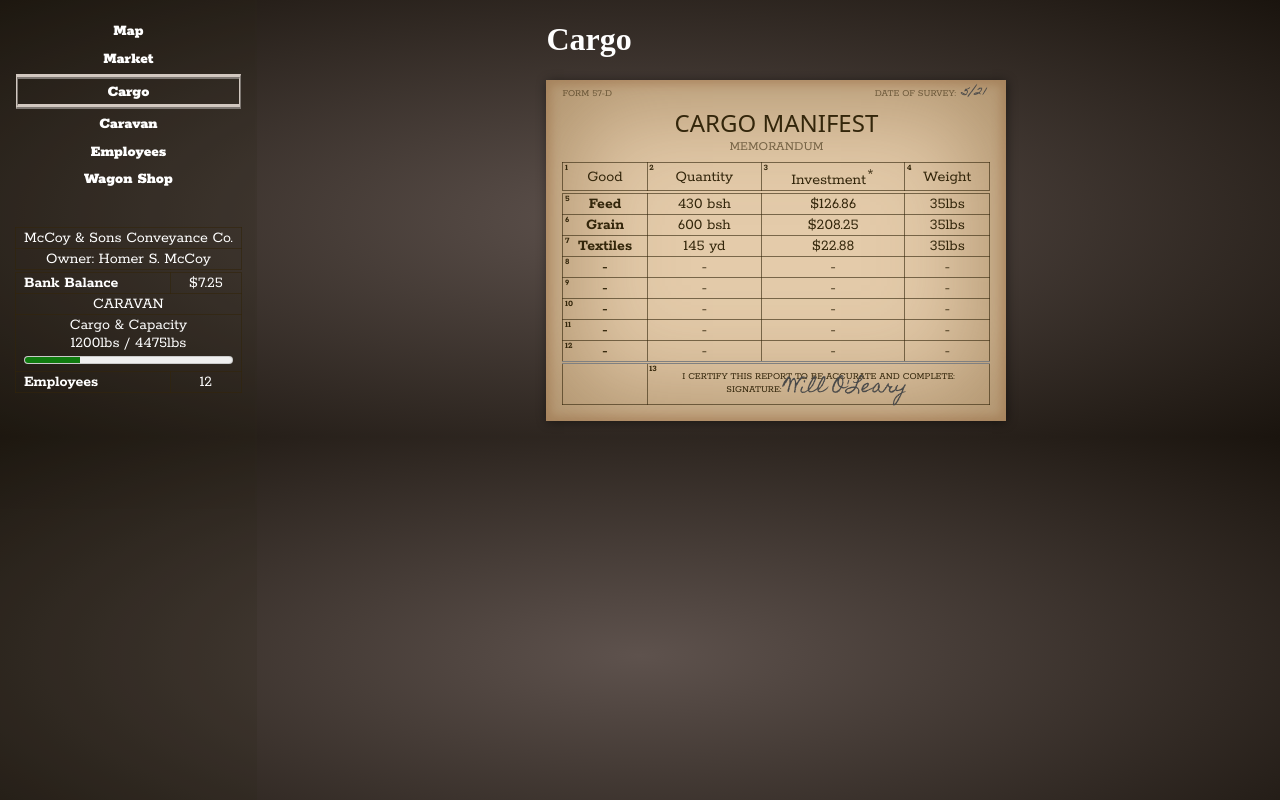
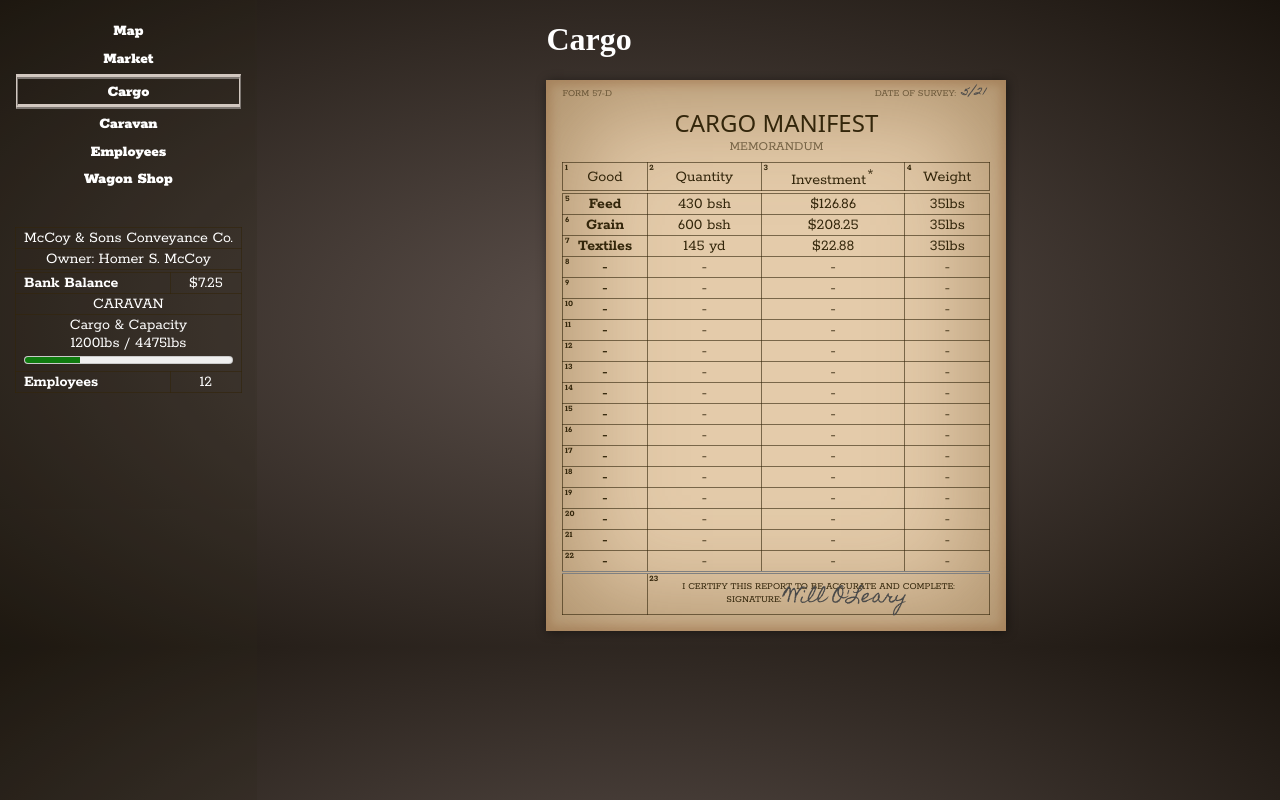
Before and after one commit to eignnx/the-silt-road, a React (Create React App) app: page /game/cargo in a window 1280 px wide. Built offline with nearby package versions, Linux system fonts and the light colour scheme; a web font is replaced by a local one.

Commit message:
larger min # or rows

```diff
--- a/src/components/InventoryDisplay.tsx
+++ b/src/components/InventoryDisplay.tsx
@@ -7,7 +7,7 @@ import { LoaderData } from '../routes/CargoView';
 export default function InventoryDisplay() {
     const { inventory, inventoryAvgPrices } = useLoaderData() as LoaderData;
 
-    const MIN_ROWS = 8;
+    const MIN_ROWS = 18;
     const blankRows = Math.max(0, MIN_ROWS - Object.keys(inventory).length);
 
     return (
```
